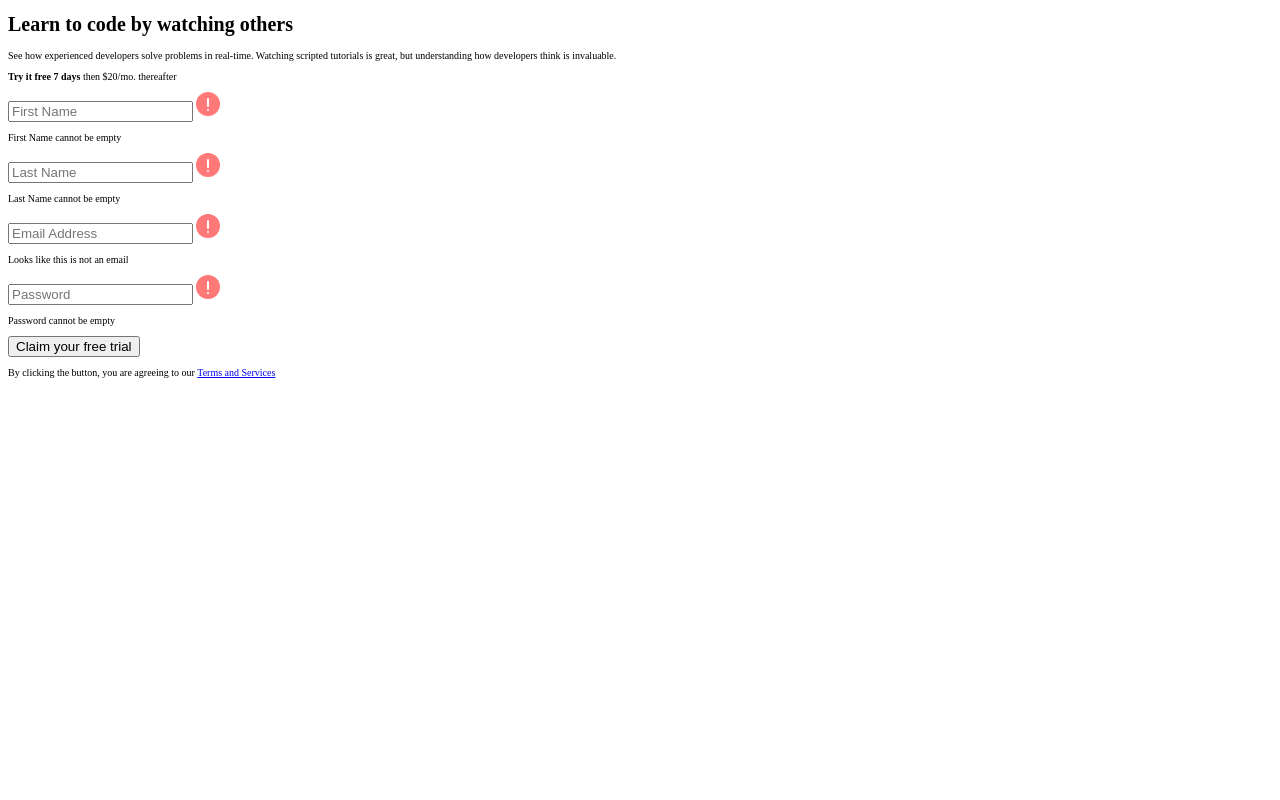
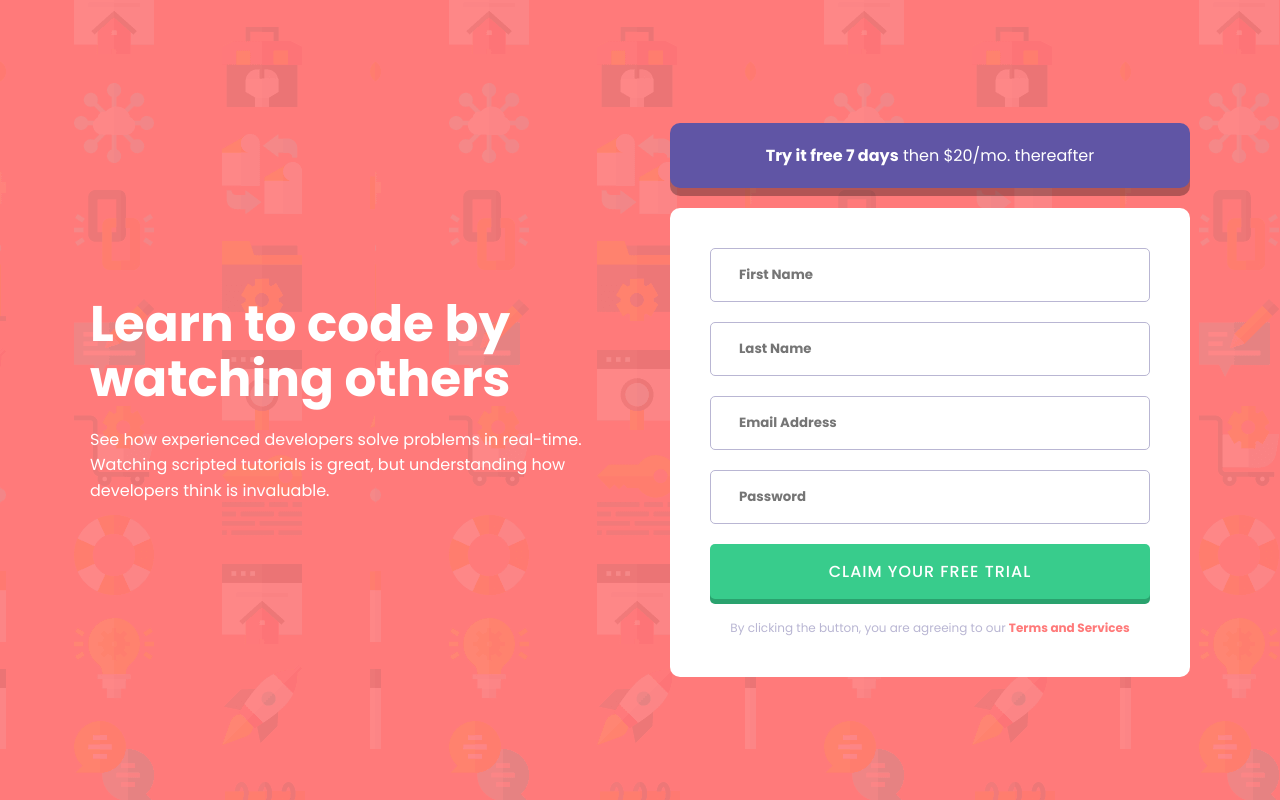
Before and after one commit to saodinh/frontend-mentor-intro-component-with-form-validation, a plain HTML site: page index.html in a window 1280 px wide. Drawn offline with Linux system fonts and the light colour scheme.

Commit message:
Add styles and Form Validation

```diff
--- a/index.html
+++ b/index.html
@@ -30,23 +30,32 @@
                 </div>
 
                 <div class="main-form-container">
-                    <div class="ad">
-                        <p><strong>Try it free 7 days</strong> then $20/mo. thereafter</p>
-                    </div>
-                    <form class="main-form" action="">
-                        <input type="text" name="first-name" id="first-name" placeholder="First Name" />
-                        <img src="./images/icon-error.svg" alt="error-icon" />
-                        <p class="error-message">First Name cannot be empty</p>
-                        <input type="text" name="last-name" id="last-name" placeholder="Last Name" />
-                        <img src="./images/icon-error.svg" alt="error-icon" />
-                        <p class="error-message">Last Name cannot be empty</p>
-                        <input type="email" name="email" id="email" placeholder="Email Address" />
-                        <img src="./images/icon-error.svg" alt="error-icon" />
-                        <p class="error-message">Looks like this is not an email</p>
-                        <input type="password" name="password" id="password" placeholder="Password" />
-                        <img src="./images/icon-error.svg" alt="error-icon" />
-                        <p class="error-message">Password cannot be empty</p>
-                        <button>Claim your free trial</button>
+                    <p class="price-text"><strong>Try it free 7 days</strong> then $20/mo. thereafter</p>
+
+                    <form class="main-form" action="#">
+                        <div class="input-wrapper">
+                            <input type="text" name="first-name" id="first-name" placeholder="First Name" />
+                            <!-- <img class="error-img" src="./images/icon-error.svg" alt="error-icon" /> -->
+                            <!-- <p class="error-message">First Name cannot be empty</p> -->
+                        </div>
+                        <div class="input-wrapper">
+                            <input type="text" name="last-name" id="last-name" placeholder="Last Name" />
+                            <!-- <img class="error-img" src="./images/icon-error.svg" alt="error-icon" />
+                            <p class="error-message">Last Name cannot be empty</p> -->
+                        </div>
+
+                        <div class="input-wrapper">
+                            <input type="email" name="email" id="email" placeholder="Email Address" />
+                            <!-- <img class="error-img" src="./images/icon-error.svg" alt="error-icon" />
+                            <p class="error-message">Looks like this is not an email</p> -->
+                        </div>
+                        <div class="input-wrapper">
+                            <input type="password" name="password" id="password" placeholder="Password" />
+                            <!-- <img class="error-img" src="./images/icon-error.svg" alt="error-icon" />
+                            <p class="error-message">Password cannot be empty</p> -->
+                        </div>
+
+                        <button type="submit" class="btn btn-submit">Claim your free trial</button>
                         <p class="fineprint">
                             By clicking the button, you are agreeing to our <a href="#">Terms and Services</a>
                         </p>
--- a/script.js
+++ b/script.js
@@ -0,0 +1,50 @@
+const firstName = document.getElementById("first-name");
+const lastName = document.getElementById("last-name");
+const email = document.getElementById("email");
+const password = document.getElementById("password");
+const form = document.querySelector(".main-form");
+const inputWrappers = document.querySelectorAll(".input-wrapper");
+const emailRegex = /^\w+([\.-]?\w+)*@\w+([\.-]?\w+)*(\.\w{2,3})+$/;
+
+const errorMessages = [
+    "First Name cannot be empty",
+    "Last Name cannot be empty",
+    "Looks like this is not an email",
+    "Password cannot be empty",
+];
+
+form.addEventListener("submit", (e) => {
+    e.preventDefault();
+
+    clearErrors();
+
+    if (firstName.value === "") createError(0);
+    if (lastName.value === "") createError(1);
+    if (!emailRegex.test(email.value)) createError(2);
+    if (password.value === "") createError(3);
+});
+
+function createError(index) {
+    // create error message and the error icon
+    inputWrappers[index].insertAdjacentHTML(
+        "beforeend",
+        `<img class="error-img" src="./images/icon-error.svg" alt="error-icon" />
+    <p class="error-message">${errorMessages[index]}</p>`
+    );
+
+    // Add color Red for border of the error input
+    inputWrappers[index].querySelector("input").style.border = "2px solid hsl(0, 100%, 74%)";
+}
+
+function clearErrors() {
+    // Find all error messages that are showing and delete them
+    const pErrorMessages = document.querySelectorAll("p.error-message");
+    pErrorMessages.forEach((pErrorMessage) => pErrorMessage.remove());
+    // find all error icons that are showing and delete them
+    const errorIcons = document.querySelectorAll("img.error-img");
+    errorIcons.forEach((icon) => icon.remove());
+    // Remove color Red from the border
+    inputWrappers.forEach(
+        (inputWrapper) => (inputWrapper.querySelector("input").style.border = "1px solid hsl(246, 25%, 77%)")
+    );
+}
--- a/styles.css
+++ b/styles.css
@@ -9,3 +9,210 @@
 html {
     font-size: 62.5%;
 }
+
+*,
+*::before,
+*::after {
+    box-sizing: border-box;
+    margin: 0;
+    padding: 0;
+}
+
+body {
+    font-family: "Poppins", sans-serif;
+    font-size: 1.6rem;
+    font-weight: 400;
+    background-color: var(--clr-red);
+    background-image: url(./images/bg-intro-mobile.png);
+    color: white;
+}
+
+/* ======
+    Typo
+    ====== */
+
+.title,
+.subtitle {
+    text-align: center;
+}
+
+.title {
+    font-size: 2.7rem;
+    line-height: 1.3;
+    margin-bottom: 2rem;
+}
+
+.subtitle {
+    line-height: 1.6;
+}
+
+@media (min-width: 700px) {
+    .title,
+    .subtitle {
+        text-align: left;
+    }
+
+    .title {
+        font-size: 5rem;
+        line-height: 1.1;
+    }
+}
+
+.price-text {
+    text-align: center;
+    background-color: var(--clr-blue-600);
+    padding: 2rem 5rem;
+    margin-bottom: 2rem;
+    box-shadow: 0 8px 0px rgba(0, 0, 0, 0.3);
+}
+
+.price-text,
+.main-form {
+    border-radius: 1rem;
+}
+
+/* ======
+    Layout
+    ====== */
+
+.main {
+    display: flex;
+    justify-content: center;
+    align-items: center;
+    min-height: 100vh;
+}
+
+.container {
+    display: flex;
+    flex-direction: column;
+    width: 87%;
+    max-width: 1100px;
+    margin: 8rem 0;
+    gap: 6rem;
+}
+
+@media (min-width: 700px) {
+    .container {
+        flex-direction: row;
+    }
+
+    .main-form-container {
+        width: 50%;
+    }
+
+    .main-text {
+        width: 50%;
+        align-self: center;
+    }
+}
+
+/* Form */
+
+.main-form {
+    background-color: white;
+    padding: 2.5rem;
+}
+
+@media (min-width: 700px) {
+    .main-form {
+        padding: 4rem;
+    }
+}
+
+.input-wrapper {
+    position: relative;
+}
+
+.main-form input {
+    display: block;
+    font-family: inherit;
+    font-weight: 600;
+    padding: 1.6rem;
+    width: 100%;
+    border-radius: 0.5rem;
+    border: 1px solid var(--clr-blue-400);
+}
+
+.main-form input:focus {
+    outline: none;
+    border-width: 3px;
+}
+
+@media (min-width: 700px) {
+    .main-form input {
+        padding: 1.6rem 2.8rem;
+    }
+}
+
+.input-wrapper {
+    margin-top: 2rem;
+}
+
+.input-wrapper:first-child {
+    margin-top: 0;
+}
+
+.main-form input::placeholder {
+    font-weight: 700;
+}
+
+.error-img {
+    position: absolute;
+    top: 15px;
+    right: 15px;
+}
+
+.error-message {
+    color: var(--clr-red);
+    font-size: 1.2rem;
+    text-align: right;
+    margin-top: 0.5rem;
+}
+
+.fineprint {
+    color: var(--clr-blue-400);
+    text-align: center;
+    font-size: 1.2rem;
+}
+
+.fineprint a {
+    color: var(--clr-red);
+    font-weight: 700;
+    text-decoration: none;
+}
+
+.btn {
+    display: block;
+    width: 100%;
+    border-radius: 0.5rem;
+}
+
+.btn-submit {
+    text-transform: uppercase;
+    background-color: var(--clr-green);
+    color: inherit;
+    font-family: inherit;
+    font-size: inherit;
+    letter-spacing: 1px;
+    font-weight: 500;
+    border: none;
+    padding: 1.5rem 4rem;
+    cursor: pointer;
+    margin: 2rem 0;
+}
+
+.btn-submit:hover,
+.btn-submit:focus {
+    background-color: hsl(154, 59%, 60%);
+}
+
+.btn-submit {
+    box-shadow: 0 5px 0px hsl(154, 59%, 40%);
+}
+
+/* Form Validation */
+
+/* .error-img,
+.error-message {
+    display: none;
+} */
```
